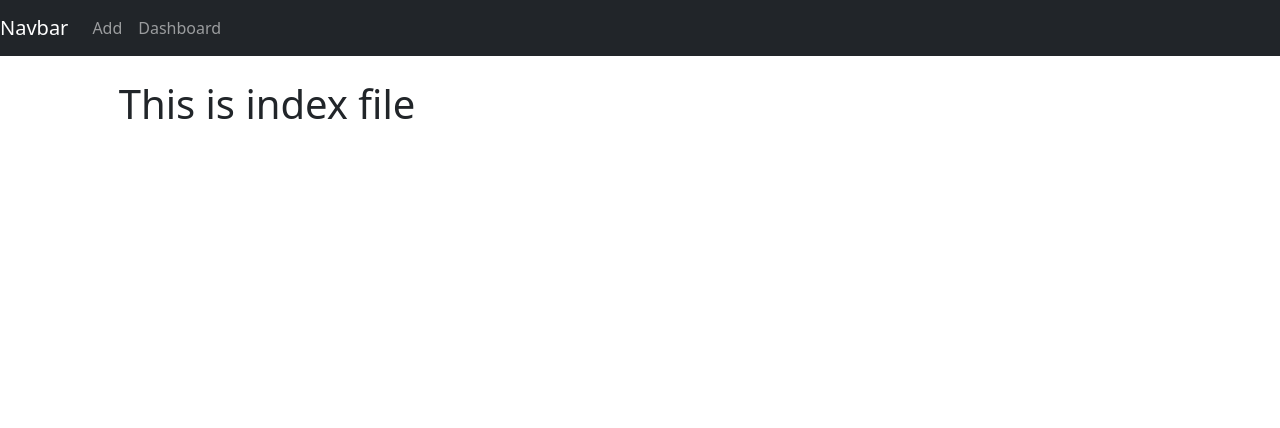
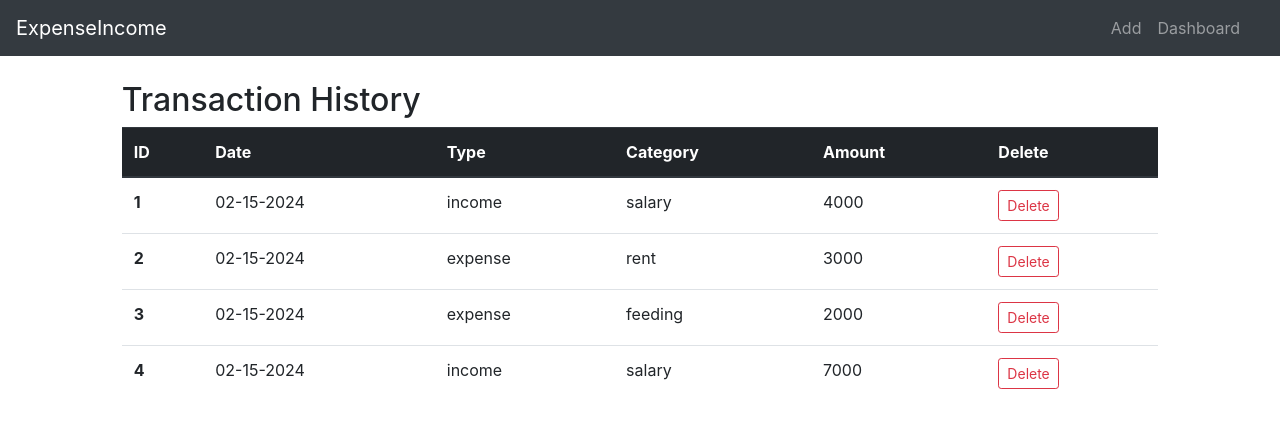
Before and after one commit to jackson9413/flask-report, a Flask app: page / in a window 1280 px wide. Shown: the top 428 px of the page. Run offline with Flask 3, Linux system fonts and the light colour scheme; data comes from the database, SQL or seed files in the repository; some libraries are stand-ins or nearby versions.

Commit message:
Add files via upload

```diff
--- a/application/routes.py
+++ b/application/routes.py
@@ -1,10 +1,49 @@
-from application import app
-from flask import render_template
+from application import app, db
+from flask import render_template, flash, redirect, url_for, get_flashed_messages
+from application.form import UserInputForm
+from application.models import IncomeExpenses
+import json
 
 @app.route("/")
 def index():
-    return render_template("index.html", title = 'index')
+    entries = IncomeExpenses.query.order_by(IncomeExpenses.date.desc()).all()
+    return render_template("index.html", title = 'index', entries = entries)
 
-@app.route("/layout")
-def layout():
-    return render_template("layout.html", title = 'layout')
+@app.route("/add", methods = ['GET', 'POST'])
+def add_expense():
+    form = UserInputForm()
+    if form.validate_on_submit():
+        entry = IncomeExpenses(type = form.type.data, category = form.category.data, amount = form.amount.data)
+        db.session.add(entry)
+        db.session.commit()
+        flash("Successful entry", "success")
+        return redirect(url_for('index'))
+    return render_template("add.html", title = 'add', form = form)
+
+@app.route("/delete/<int:entry_id>")
+def delete(entry_id):
+    entry = IncomeExpenses.query.get_or_404(entry_id)
+    db.session.delete(entry)
+    db.session.commit()
+    flash("Entry deleted", "success")
+    return redirect(url_for('index'))
+
+@app.route("/dashboard")
+def dashboard():
+    income_vs_expenses = db.session.query(db.func.sum(IncomeExpenses.amount), IncomeExpenses.type).group_by(IncomeExpenses.type).order_by(IncomeExpenses.type).all()
+    income_expenses = []
+    for total_amount, _ in income_vs_expenses:
+        income_expenses.append(total_amount)
+
+    dates = db.session.query(db.func.sum(IncomeExpenses.amount), IncomeExpenses.date).group_by(IncomeExpenses.date).order_by(IncomeExpenses.date).all()
+    over_time_expenditure = []
+    dates_labels = []
+    for amount, date in dates:
+        over_time_expenditure.append(amount)
+        dates_labels.append(date.strftime("%m-%d-%Y"))
+
+    return render_template("dashboard.html",
+                           title = 'dashboard',
+                           income_vs_expenses = json.dumps(income_expenses),
+                           over_time_expenditure = json.dumps(over_time_expenditure),
+                           dates_labels = json.dumps(dates_labels))
--- a/application/templates/index.html
+++ b/application/templates/index.html
@@ -1,4 +1,33 @@
 {% extends 'layout.html' %}
 {% block content %}
-<h1>This is index file</h1>
+
+    <div class="col-sm-10 ml-auto mr-auto ">
+        <H2>Transaction History</H2>
+        <table class="table">
+            <thead class="thead-dark">
+                <tr>
+                    <th scope="col">ID</th>
+                    <th scope="col">Date</th>
+                    <th scope="col">Type</th>
+                    <th scope="col">Category</th>
+                    <th scope="col">Amount</th>
+                    <th scope="col">Delete</th>
+                </tr>
+            </thead>
+            <tbody>
+                {% for entry in entries %}
+                        <tr>
+                            <th scope="row">{{loop.index}}</th>
+                            <td>{{entry.date.strftime("%m-%d-%Y")}}</td>
+                            <td>{{entry.type}}</td>
+                            <td>{{ entry.category }}</td>
+                            <td>{{ entry.amount }}</td>
+                            <td><a href="{{ url_for('delete', entry_id = entry.id) }}" class="btn btn-outline-danger btn-sm">Delete</a></td>
+                        </tr>
+                {% endfor %}
+        </tbody>
+        </table>
+    </div>
 {% endblock %}
+
+<!-- {{ url_for('delete', entry_id = entry.id) }} -->
--- a/application/templates/layout.html
+++ b/application/templates/layout.html
@@ -1,48 +1,71 @@
 <!DOCTYPE html>
 <html lang="en">
+
 <head>
     <meta charset="UTF-8">
     <meta http-equiv="X-UA-Compatible" content="IE=edge">
     <meta name="viewport" content="width=device-width, initial-scale=1.0">
-    <link href="https://cdn.jsdelivr.net/npm/bootstrap@5.3.2/dist/css/bootstrap.min.css" rel="stylesheet" integrity="sha384-T3c6CoIi6uLrA9TneNEoa7RxnatzjcDSCmG1MXxSR1GAsXEV/Dwwykc2MPK8M2HN" crossorigin="anonymous">
+
+    <link rel="stylesheet"
+        href="https://maxcdn.bootstrapcdn.com/bootstrap/4.0.0/css/bootstrap.min.css"
+        integrity="sha384-Gn5384xqQ1aoWXA+058RXPxPg6fy4IWvTNh0E263XmFcJlSAwiGgFAW/dAiS6JXm" crossorigin="anonymous">
+
+    <script src="https://cdn.jsdelivr.net/npm/chart.js@2.8.0"></script>
+
     {% if title %}
-        <title>Expense App - {{ title }}</title>
+        <title>ExpenseApp - {{ title }}</title>
     {% else %}
-        <title>Expense App</title>
+        <title>ExpenseApp</title>
     {% endif %}
 </head>
+
 <body>
     <div class="container-fluid">
         <div class="row">
             <div class="col-md-12 p-0">
                 <header class="mb-4">
                     <nav class="navbar navbar-expand-lg navbar-dark bg-dark">
-                        <a class="navbar-brand" href="#">Navbar</a>
+                        <a class="navbar-brand" href="{{ url_for('index') }}">ExpenseIncome</a>
                         <button class="navbar-toggler" type="button" data-toggle="collapse" data-target="#navbarNavAltMarkup"
                             aria-controls="navbarNavAltMarkup" aria-expanded="false" aria-label="Toggle navigation">
                             <span class="navbar-toggler-icon"></span>
                         </button>
                         <div class="collapse navbar-collapse" id="navbarNavAltMarkup">
                             <div class="navbar-nav ml-auto mr-3">
-                                <a class="nav-item nav-link" href="#">Add</a>
-                                <a class="nav-item nav-link" href="#">Dashboard</a>
+                                <a class="nav-item nav-link" href="{{ url_for('add_expense') }}">Add</a>
+                                <a class="nav-item nav-link" href="{{ url_for('dashboard') }}">Dashboard</a>
                             </div>
                         </div>
                     </nav>
                 </header>
             </div>
         </div>
+
         <div class="row justify-content-center">
-            <div class="col-md-10">
-                {% block content %}
-                <h2>This is layout file</h2>
-                {% endblock %}
+            <div class="col-md-10"></div>
+                {% with messages = get_flashed_messages(with_categories = True) %}
+                    {% if messages %}
+                        {% for category, message in messages %}
+                            <div class="alert alert-{{ category }}">
+                                {{ message }}
+                            </div>
+                        {% endfor %}
+                    {% endif %}
+                {% endwith %}
+                {% block content %}{% endblock %}
             </div>
+        </div>
+    </div>
 
-        </div>
-    <div>
+    <script src="https://code.jquery.com/jquery-3.2.1.slim.min.js"
+        integrity="sha384-KJ3o2DKtIkvYIK3UENzmM7KCkRr/rE9/Qpg6aAZGJwFDMVNA/GpGFF93hXpG5KkN"
+        crossorigin="anonymous"></script>
+    <script src="https://cdnjs.cloudflare.com/ajax/libs/popper.js/1.12.9/umd/popper.min.js"
+        integrity="sha384-ApNbgh9B+Y1QKtv3Rn7W3mgPxhU9K/ScQsAP7hUibX39j7fakFPskvXusvfa0b4Q"
+        crossorigin="anonymous"></script>
+    <script src="https://maxcdn.bootstrapcdn.com/bootstrap/4.0.0/js/bootstrap.min.js"
+        integrity="sha384-JZR6Spejh4U02d8jOt6vLEHfe/JQGiRRSQQxSfFWpi1MquVdAyjUar5+76PVCmYl"
+        crossorigin="anonymous"></script>
+</body>
 
-    <script src="https://cdn.jsdelivr.net/npm/@popperjs/core@2.11.8/dist/umd/popper.min.js" integrity="sha384-I7E8VVD/ismYTF4hNIPjVp/Zjvgyol6VFvRkX/vR+Vc4jQkC+hVqc2pM8ODewa9r" crossorigin="anonymous"></script>
-    <script src="https://cdn.jsdelivr.net/npm/bootstrap@5.3.2/dist/js/bootstrap.min.js" integrity="sha384-BBtl+eGJRgqQAUMxJ7pMwbEyER4l1g+O15P+16Ep7Q9Q+zqX6gSbd85u4mG4QzX+" crossorigin="anonymous"></script>
-</body>
 </html>
```
Also changed, not shown: application/form.py (added, +9 -0 lines), application/templates/add.html (added, +43 -0 lines), application/templates/dashboard.html (added, +93 -0 lines).
